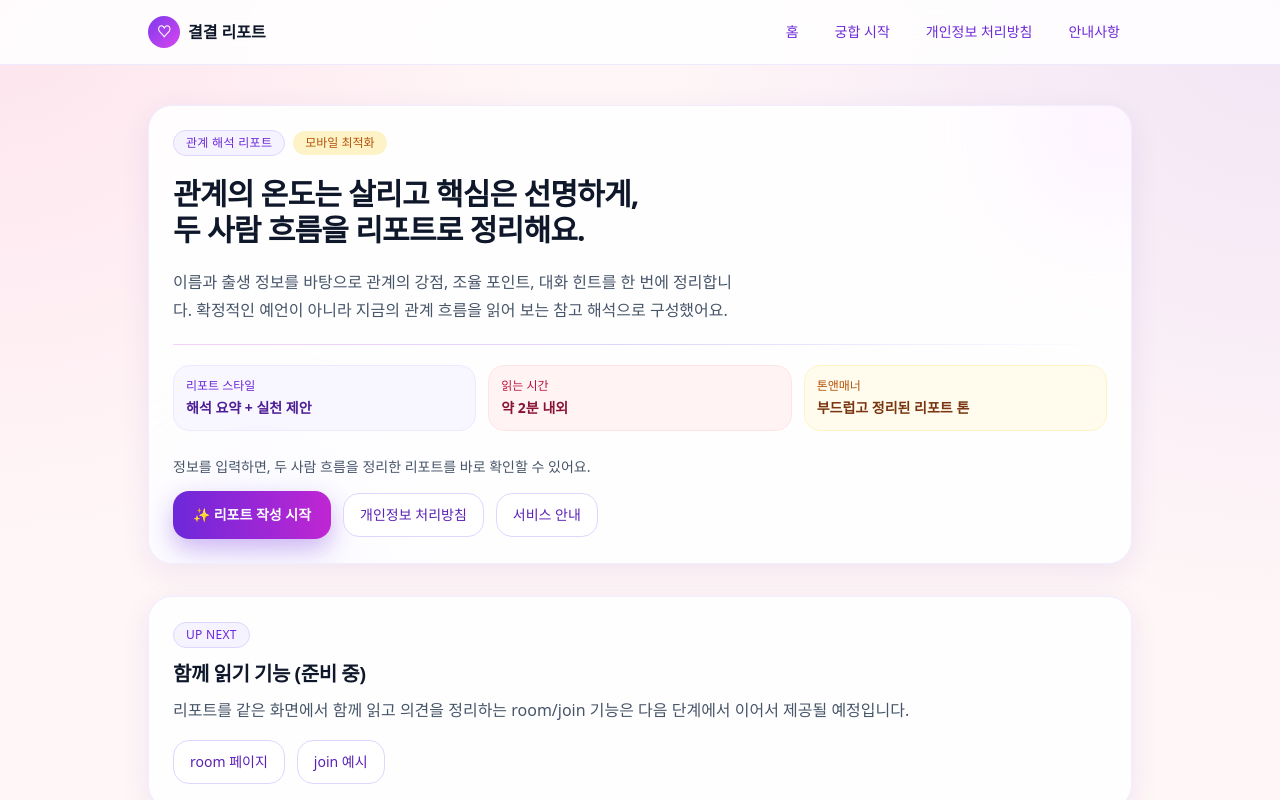
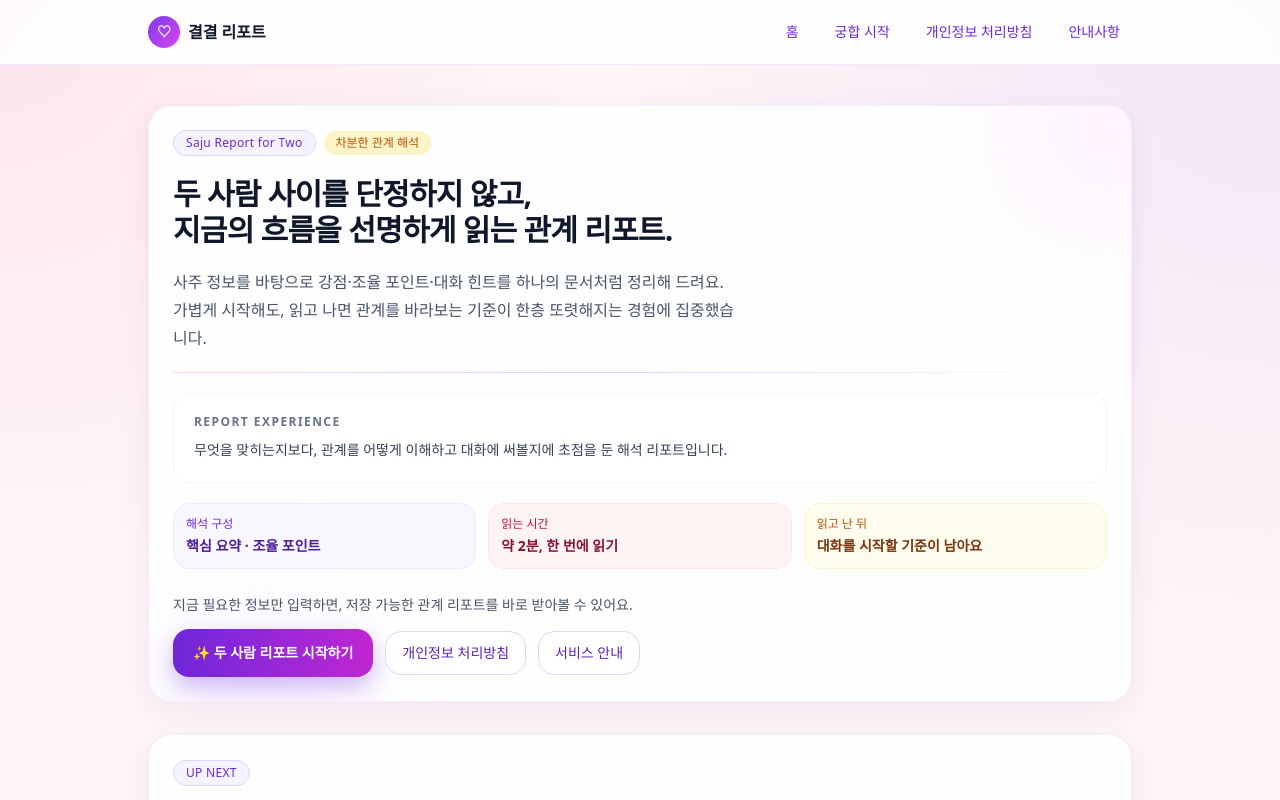
Before and after one commit to PLANB-John/product-saju-web-GPT, a Next.js app: page / in a window 1280 px wide. Shown: the top 800 px of the page. Built offline with nearby package versions, Linux system fonts and the light colour scheme.

Commit message:
Refine home hero messaging and CTA brand hierarchy

```diff
--- a/app/page.tsx
+++ b/app/page.tsx
@@ -10,40 +10,49 @@ export default function HomePage() {
 
         <div className="relative space-y-4 sm:space-y-5">
           <div className="flex flex-wrap items-center gap-2">
-            <p className="badge-soft">관계 해석 리포트</p>
-            <span className="rounded-full bg-amber-100 px-3 py-1 text-xs font-medium text-amber-700">모바일 최적화</span>
+            <p className="badge-soft">Saju Report for Two</p>
+            <span className="rounded-full bg-amber-100 px-3 py-1 text-xs font-medium text-amber-700">차분한 관계 해석</span>
           </div>
 
           <h1 className="title-xl max-w-3xl">
-            관계의 온도는 살리고 핵심은 선명하게,
-            <br className="hidden sm:block" /> 두 사람 흐름을 리포트로 정리해요.
+            두 사람 사이를 단정하지 않고,
+            <br className="hidden sm:block" /> 지금의 흐름을 선명하게 읽는 관계 리포트.
           </h1>
           <p className="body-md max-w-xl text-pretty">
-            이름과 출생 정보를 바탕으로 관계의 강점, 조율 포인트, 대화 힌트를 한 번에 정리합니다.
-            확정적인 예언이 아니라 지금의 관계 흐름을 읽어 보는 참고 해석으로 구성했어요.
+            사주 정보를 바탕으로 강점·조율 포인트·대화 힌트를 하나의 문서처럼 정리해 드려요.
+            가볍게 시작해도, 읽고 나면 관계를 바라보는 기준이 한층 또렷해지는 경험에 집중했습니다.
           </p>
           <div className="accent-line" />
 
+          <div className="rounded-2xl border border-slate-100 bg-white/70 p-4 sm:p-5">
+            <p className="text-xs font-semibold uppercase tracking-[0.12em] text-slate-500">Report Experience</p>
+            <p className="mt-2 text-sm leading-6 text-slate-700">
+              무엇을 맞히는지보다, 관계를 어떻게 이해하고 대화에 써볼지에 초점을 둔 해석 리포트입니다.
+            </p>
+          </div>
+
           <div className="grid gap-2.5 sm:grid-cols-3 sm:gap-3">
             <div className="rounded-2xl border border-violet-100 bg-violet-50/70 p-3">
-              <p className="text-xs text-violet-700">리포트 스타일</p>
-              <p className="mt-1 text-sm font-semibold text-violet-900">해석 요약 + 실천 제안</p>
+              <p className="text-xs text-violet-700">해석 구성</p>
+              <p className="mt-1 text-sm font-semibold text-violet-900">핵심 요약 · 조율 포인트</p>
             </div>
             <div className="rounded-2xl border border-rose-100 bg-rose-50/80 p-3">
               <p className="text-xs text-rose-700">읽는 시간</p>
-              <p className="mt-1 text-sm font-semibold text-rose-900">약 2분 내외</p>
+              <p className="mt-1 text-sm font-semibold text-rose-900">약 2분, 한 번에 읽기</p>
             </div>
             <div className="rounded-2xl border border-amber-100 bg-amber-50/90 p-3">
-              <p className="text-xs text-amber-700">톤앤매너</p>
-              <p className="mt-1 text-sm font-semibold text-amber-900">부드럽고 정리된 리포트 톤</p>
+              <p className="text-xs text-amber-700">읽고 난 뒤</p>
+              <p className="mt-1 text-sm font-semibold text-amber-900">대화를 시작할 기준이 남아요</p>
             </div>
           </div>
 
           <div className="space-y-2.5 pt-1 sm:space-y-3">
-            <p className="text-sm leading-6 text-slate-600">정보를 입력하면, 두 사람 흐름을 정리한 리포트를 바로 확인할 수 있어요.</p>
+            <p className="text-sm leading-6 text-slate-600">
+              지금 필요한 정보만 입력하면, 저장 가능한 관계 리포트를 바로 받아볼 수 있어요.
+            </p>
             <div className="flex flex-col gap-2.5 sm:flex-row sm:flex-wrap sm:items-center sm:gap-3">
               <Link href="/match" className="btn-primary w-full sm:w-auto">
-                ✨ 리포트 작성 시작
+                ✨ 두 사람 리포트 시작하기
               </Link>
               <Link href="/policy/privacy" className="btn-secondary w-full sm:w-auto">
                 개인정보 처리방침
@@ -57,8 +66,8 @@ export default function HomePage() {
       </section>
 
       <PlaceholderCard
-        title="함께 읽기 기능 (준비 중)"
-        description="리포트를 같은 화면에서 함께 읽고 의견을 정리하는 room/join 기능은 다음 단계에서 이어서 제공될 예정입니다."
+        title="함께 읽는 확장 경험 (준비 중)"
+        description="다음 단계에서는 작성된 리포트를 같은 화면에서 함께 읽고, 서로의 메모를 덧붙이며 대화를 이어가는 흐름이 추가될 예정입니다."
       >
         <div className="flex flex-col gap-2.5 text-sm sm:flex-row sm:flex-wrap sm:gap-3">
           <Link href="/room" className="btn-secondary w-full sm:w-auto">
```
